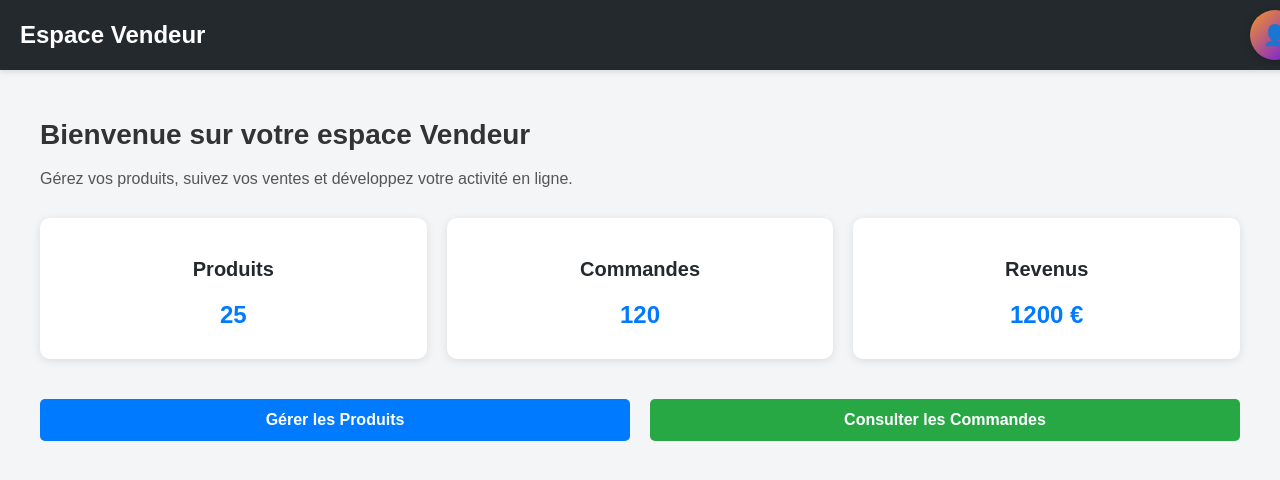
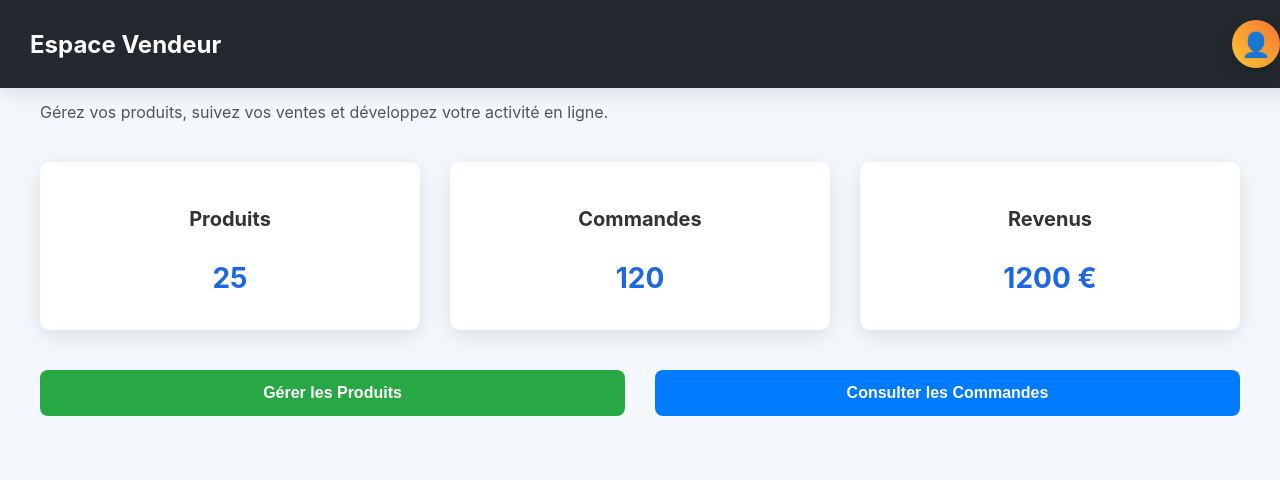
Before and after one commit to LouayBenCerifa/emrf, a React (Create React App) app: page /vendeur in a window 1280 px wide. Shown: the top 480 px of the page. Built offline with nearby package versions, Linux system fonts and the light colour scheme.

Commit message:
profile pour le vendeur

```diff
--- a/src/App.js
+++ b/src/App.js
@@ -7,6 +7,7 @@ import ClientPage from './ClientPage';
 import VendeurPage from './VendeurPage';
 import './App.css';
 import AdminPage from './AdminPage';
+import ProfilePage from './ProfilePage';
 
 function App() {
   const [isLogin, setIsLogin] = useState(true);
@@ -44,7 +45,6 @@ function App() {
       const usersRef = collection(db, 'users');
       const q = query(usersRef, where('email', '==', formData.email));
       const querySnapshot = await getDocs(q);
-
       if (!querySnapshot.empty) {
         const userData = querySnapshot.docs[0].data();
         if (userData.role === 'Client') {
@@ -189,6 +189,7 @@ function AppWithRouter() {
         <Route path="/" element={<App />} />
         <Route path="/client" element={<ClientPage />} />
         <Route path="/vendeur" element={<VendeurPage />} />
+        <Route path="/profile" element={<ProfilePage />} />
         <Route path="/admin" element={<AdminPage />} />
         <Route path="*" element={<Navigate to="/" />} />
       </Routes>
@@ -196,4 +197,4 @@ function AppWithRouter() {
   );
 }
 
-export default AppWithRouter;
+export default AppWithRouter ;
--- a/src/ClientPage.js
+++ b/src/ClientPage.js
@@ -1,18 +1,38 @@
 import React from 'react';
+import { useNavigate } from 'react-router-dom'; // Pour la navigation
 
 function ClientPage() {
+  const navigate = useNavigate(); // Hook de navigation
+
+  // Liste de produits pour afficher dans la page
   const products = [
     { id: 1, name: 'Produit 1', price: 20 },
     { id: 2, name: 'Produit 2', price: 30 },
     { id: 3, name: 'Produit 3', price: 50 },
   ];
 
+  // Fonction pour gérer le clic sur le bouton de profil
+  const handleProfileClick = () => {
+    // Logique à ajouter pour la navigation vers la page du profil
+    navigate('/profile'); // Exemple de redirection vers une page de profil
+  };
+
   return (
     <div>
-          <h1>Nos Produits</h1>
+      {/* Barre de navigation avec bouton de profil */}
+      <header style={headerStyle}>
+        <h1 style={{ margin: 0, fontSize: '24px' }}>Nos Produits</h1>
+
+        {/* Bouton de profil */}
+        <button onClick={handleProfileClick} style={profileButtonStyle}>
+          <span style={{ fontSize: '22px' }}>👤</span> Profil
+        </button>
+      </header>
+
+      {/* Affichage des produits */}
       <div>
         {products.map((product) => (
-              <div key={product.id}>
+          <div key={product.id} style={productCardStyle}>
             <h3>{product.name}</h3>
             <p>€{product.price}</p>
             <button>Ajouter au panier</button>
@@ -23,5 +43,37 @@ function ClientPage() {
   );
 }
 
+// Styles pour l'en-tête et le bouton de profil
+const headerStyle = {
+  display: 'flex',
+  justifyContent: 'space-between',
+  alignItems: 'center',
+  backgroundColor: '#24292f',
+  padding: '15px 25px',
+  color: '#ffffff',
+  boxShadow: '0 4px 12px rgba(0, 0, 0, 0.1)',
+};
+
+const profileButtonStyle = {
+  backgroundColor: '#28a745',
+  color: '#ffffff',
+  padding: '10px 15px',
+  border: 'none',
+  borderRadius: '6px',
+  cursor: 'pointer',
+  fontSize: '16px',
+  display: 'flex',
+  alignItems: 'center',
+  gap: '8px',
+  transition: 'background-color 0.3s ease',
+};
+
+const productCardStyle = {
+  marginBottom: '20px',
+  padding: '20px',
+  border: '1px solid #ddd',
+  borderRadius: '8px',
+  boxShadow: '0 2px 10px rgba(0, 0, 0, 0.1)',
+};
 
 export default ClientPage;
--- /dev/null
+++ b/src/ProfilePage.js
@@ -0,0 +1,42 @@
+import React from 'react';
+
+function ProfilePage() {
+  return (
+    <div style={profilePageStyle}>
+      <h1 style={{ fontSize: '28px', fontWeight: 'bold', color: '#333' }}>Mon Profil</h1>
+      <div style={profileCardStyle}>
+        <h3 style={{ fontSize: '24px' }}>Nom Utilisateur</h3>
+        <p>Email: utilisateur@example.com</p>
+        <p>Adresse: 123 Rue Exemple</p>
+        <button style={editButtonStyle}>Modifier les informations</button>
+      </div>
+    </div>
+  );
+}
+
+const profilePageStyle = {
+  padding: '20px',
+  maxWidth: '1200px',
+  margin: '0 auto',
+  backgroundColor: '#f5f7fa',
+};
+
+const profileCardStyle = {
+  backgroundColor: '#fff',
+  padding: '20px',
+  borderRadius: '8px',
+  boxShadow: '0 4px 12px rgba(0, 0, 0, 0.1)',
+  marginBottom: '20px',
+};
+
+const editButtonStyle = {
+  padding: '12px 20px',
+  backgroundColor: '#007bff',
+  color: '#fff',
+  border: 'none',
+  borderRadius: '6px',
+  cursor: 'pointer',
+  fontSize: '16px',
+};
+
+export default ProfilePage;
--- a/src/VendeurPage.js
+++ b/src/VendeurPage.js
@@ -5,18 +5,28 @@ import { useNavigate } from 'react-router-dom';
 const StatCard = ({ title, value }) => (
   <div
     style={{
-      padding: '20px',
+      padding: '25px',
       backgroundColor: '#ffffff',
       borderRadius: '10px',
-      boxShadow: '0 2px 10px rgba(0, 0, 0, 0.1)',
+      boxShadow: '0 6px 20px rgba(0, 0, 0, 0.1)',
       textAlign: 'center',
-      transition: 'transform 0.3s ease',
+      transition: 'transform 0.3s ease, box-shadow 0.3s ease',
+      display: 'flex',
+      flexDirection: 'column',
+      justifyContent: 'center',
+      alignItems: 'center',
     }}
-    onMouseOver={(e) => (e.currentTarget.style.transform = 'translateY(-5px)')}
-    onMouseOut={(e) => (e.currentTarget.style.transform = 'translateY(0)')}
+    onMouseOver={(e) => {
+      e.currentTarget.style.transform = 'scale(1.05)';
+      e.currentTarget.style.boxShadow = '0 12px 30px rgba(0, 0, 0, 0.15)';
+    }}
+    onMouseOut={(e) => {
+      e.currentTarget.style.transform = 'scale(1)';
+      e.currentTarget.style.boxShadow = '0 6px 20px rgba(0, 0, 0, 0.1)';
+    }}
   >
-    <h3 style={{ fontSize: '20px', fontWeight: 'bold', color: '#24292e' }}>{title}</h3>
-    <p style={{ fontSize: '24px', fontWeight: 'bold', margin: '10px 0', color: '#007bff' }}>{value}</p>
+    <h3 style={{ fontSize: '20px', fontWeight: 'bold', color: '#333' }}>{title}</h3>
+    <p style={{ fontSize: '28px', fontWeight: 'bold', margin: '10px 0', color: '#1d68e1' }}>{value}</p>
   </div>
 );
 
@@ -24,17 +34,24 @@ const ActionButton = ({ label, onClick, color }) => (
   <button
     onClick={onClick}
     style={{
-      padding: '12px 20px',
+      padding: '14px 24px',
       backgroundColor: color,
       color: '#ffffff',
       border: 'none',
-      borderRadius: '5px',
+      borderRadius: '8px',
       cursor: 'pointer',
       fontSize: '16px',
-      transition: 'background-color 0.3s ease',
+      fontWeight: '600',
+      transition: 'background-color 0.3s ease, transform 0.3s ease',
     }}
-    onMouseOver={(e) => (e.target.style.backgroundColor = '#0056b3')}
-    onMouseOut={(e) => (e.target.style.backgroundColor = color)}
+    onMouseOver={(e) => {
+      e.target.style.backgroundColor = '#0056b3';
+      e.target.style.transform = 'scale(1.05)';
+    }}
+    onMouseOut={(e) => {
+      e.target.style.backgroundColor = color;
+      e.target.style.transform = 'scale(1)';
+    }}
   >
     {label}
   </button>
@@ -43,6 +60,9 @@ const ActionButton = ({ label, onClick, color }) => (
 function VendeurPage() {
   const navigate = useNavigate();
   const [showMenu, setShowMenu] = useState(false);
+  const [showChangePasswordModal, setShowChangePasswordModal] = useState(false);
+  const [newPassword, setNewPassword] = useState('');
+  const [confirmPassword, setConfirmPassword] = useState('');
 
   const handleProfileClick = () => {
     setShowMenu((prev) => !prev);
@@ -53,6 +73,26 @@ function VendeurPage() {
     navigate('/App');
   };
 
+  const handleChangePasswordClick = () => {
+    setShowChangePasswordModal(true);
+    setShowMenu(false); // Ferme le menu après avoir cliqué
+  };
+
+  const handlePasswordSubmit = () => {
+    if (newPassword !== confirmPassword) {
+      alert('Les mots de passe ne correspondent pas.');
+    } else {
+      // Logique de modification du mot de passe (par exemple appel API)
+      console.log('Mot de passe modifié avec succès !');
+      setShowChangePasswordModal(false); // Ferme la modale après soumission
+    }
+  };
+
+  const handleProfilePageClick = () => {
+    navigate('/profile'); // Redirige vers la page ProfilePage
+    setShowMenu(false); // Ferme le menu après avoir cliqué
+  };
+
   const stats = [
     { title: 'Produits', value: 25 },
     { title: 'Commandes', value: 120 },
@@ -60,12 +100,12 @@ function VendeurPage() {
   ];
 
   const actions = [
-    { label: 'Gérer les Produits', onClick: () => console.log('Gestion des produits !'), color: '#007bff' },
-    { label: 'Consulter les Commandes', onClick: () => console.log('Consultation des commandes !'), color: '#28a745' },
+    { label: 'Gérer les Produits', onClick: () => console.log('Gestion des produits !'), color: '#28a745' },
+    { label: 'Consulter les Commandes', onClick: () => console.log('Consultation des commandes !'), color: '#007bff' },
   ];
 
   return (
-    <div style={{ fontFamily: 'Arial, sans-serif', backgroundColor: '#f4f5f7', minHeight: '100vh' }}>
+    <div style={{ fontFamily: 'Inter, sans-serif', backgroundColor: '#f4f7fc', minHeight: '100vh' }}>
       {/* Barre de navigation */}
       <header
         style={{
@@ -73,43 +113,45 @@ function VendeurPage() {
           top: 0,
           left: 0,
           width: '100%',
-          backgroundColor: '#24292e',
+          backgroundColor: '#24292f',
           color: '#ffffff',
-          padding: '10px 20px',
+          padding: '20px 30px',
           display: 'flex',
           justifyContent: 'space-between',
           alignItems: 'center',
-          boxShadow: '0 2px 5px rgba(0, 0, 0, 0.1)',
+          boxShadow: '0 6px 18px rgba(0, 0, 0, 0.1)',
           zIndex: 1000,
         }}
       >
-        <h2 style={{ margin: 0, fontSize: '24px', fontWeight: 'bold' }}>Espace Vendeur</h2>
+        <h2 style={{ margin: 0, fontSize: '24px', fontWeight: '700' }}>Espace Vendeur</h2>
         <div style={{ position: 'relative' }}>
           {/* Bouton profil */}
           <div
             onClick={handleProfileClick}
             style={{
-              width: '50px',
-              height: '50px',
+              marginRight: '30px',
+              width: '48px',
+              height: '48px',
               borderRadius: '50%',
-              background: 'linear-gradient(135deg,rgb(248, 150, 37), #6610f2)',
+              background: 'linear-gradient(45deg, #fdc830, #f37335)',
               display: 'flex',
               justifyContent: 'center',
               alignItems: 'center',
               cursor: 'pointer',
-              boxShadow: '0 2px 10px rgba(0, 0, 0, 0.2)',
+              boxShadow: '0 6px 18px rgba(0, 0, 0, 0.2)',
               transition: 'transform 0.3s ease, box-shadow 0.3s ease',
+              marginLeft: '20px', // Ajustement léger à gauche
             }}
             onMouseOver={(e) => {
               e.currentTarget.style.transform = 'scale(1.1)';
-              e.currentTarget.style.boxShadow = '0 4px 15px rgba(0, 0, 0, 0.3)';
+              e.currentTarget.style.boxShadow = '0 8px 22px rgba(0, 0, 0, 0.25)';
             }}
             onMouseOut={(e) => {
               e.currentTarget.style.transform = 'scale(1)';
-              e.currentTarget.style.boxShadow = '0 2px 10px rgba(0, 0, 0, 0.2)';
+              e.currentTarget.style.boxShadow = '0 6px 18px rgba(0, 0, 0, 0.2)';
             }}
           >
-            <span style={{ fontSize: '20px', color: '#ffffff', fontWeight: 'bold' }}>👤</span>
+            <span style={{ fontSize: '24px', color: '#ffffff', fontWeight: '600' }}>👤</span>
           </div>
 
           {/* Menu déroulant */}
@@ -117,20 +159,22 @@ function VendeurPage() {
             <div
               style={{
                 position: 'absolute',
-                top: '60px',
+                top: '65px',
+                marginRight: '30px',
                 right: 0,
                 backgroundColor: '#ffffff',
-                boxShadow: '0 2px 10px rgba(0, 0, 0, 0.2)',
-                borderRadius: '5px',
+                boxShadow: '0 6px 20px rgba(0, 0, 0, 0.1)',
+                borderRadius: '8px',
                 overflow: 'hidden',
                 zIndex: 1000,
+                width: '160px',
               }}
             >
               <button
                 onClick={handleDisconnectClick}
                 style={{
-                  padding: '10px 20px',
-                  backgroundColor: '#ffffff',
+                  padding: '12px',
+                  backgroundColor: '#fff',
                   border: 'none',
                   borderBottom: '1px solid #eaeaea',
                   color: '#24292e',
@@ -139,10 +183,44 @@ function VendeurPage() {
                   cursor: 'pointer',
                   fontSize: '14px',
                 }}
-                onMouseOver={(e) => (e.target.style.backgroundColor = '#f4f4f4')}
-                onMouseOut={(e) => (e.target.style.backgroundColor = '#ffffff')}
+                onMouseOver={(e) => (e.target.style.backgroundColor = '#f0f0f0')}
+                onMouseOut={(e) => (e.target.style.backgroundColor = '#fff')}
               >
                 Se déconnecter
+              </button>
+              <button
+                onClick={handleChangePasswordClick}
+                style={{
+                  padding: '12px',
+                  backgroundColor: '#fff',
+                  border: 'none',
+                  color: '#24292e',
+                  textAlign: 'left',
+                  width: '100%',
+                  cursor: 'pointer',
+                  fontSize: '14px',
+                }}
+                onMouseOver={(e) => (e.target.style.backgroundColor = '#f0f0f0')}
+                onMouseOut={(e) => (e.target.style.backgroundColor = '#fff')}
+              >
+                Modifier le mot de passe
+              </button>
+              <button
+                onClick={handleProfilePageClick}
+                style={{
+                  padding: '12px',
+                  backgroundColor: '#fff',
+                  border: 'none',
+                  color: '#24292e',
+                  textAlign: 'left',
+                  width: '100%',
+                  cursor: 'pointer',
+                  fontSize: '14px',
+                }}
+                onMouseOver={(e) => (e.target.style.backgroundColor = '#f0f0f0')}
+                onMouseOut={(e) => (e.target.style.backgroundColor = '#fff')}
+              >
+                Voir le Profil
               </button>
             </div>
           )}
@@ -150,10 +228,8 @@ function VendeurPage() {
       </header>
 
       {/* Contenu principal */}
-      <main style={{ marginTop: '80px', padding: '20px', maxWidth: '1200px', margin: '80px auto' }}>
-        <h1 style={{ fontSize: '28px', fontWeight: 'bold', color: '#333' }}>
-          Bienvenue sur votre espace Vendeur
-        </h1>
+      <main style={{ marginTop: '110px', padding: '30px', maxWidth: '1200px', margin: '0 auto' }}>
+        <h1 style={{ fontSize: '28px', fontWeight: '700', color: '#333' }}>Bienvenue sur votre espace Vendeur</h1>
         <p style={{ fontSize: '16px', color: '#555' }}>
           Gérez vos produits, suivez vos ventes et développez votre activité en ligne.
         </p>
@@ -162,9 +238,9 @@ function VendeurPage() {
         <div
           style={{
             display: 'grid',
-            gridTemplateColumns: 'repeat(auto-fit, minmax(250px, 1fr))',
-            gap: '20px',
-            marginTop: '30px',
+            gridTemplateColumns: 'repeat(auto-fit, minmax(270px, 1fr))',
+            gap: '30px',
+            marginTop: '40px',
           }}
         >
           {stats.map((stat, index) => (
@@ -177,7 +253,7 @@ function VendeurPage() {
           style={{
             display: 'flex',
             justifyContent: 'center',
-            gap: '20px',
+            gap: '30px',
             marginTop: '40px',
           }}
         >
--- a/src/firebase.js
+++ b/src/firebase.js
@@ -1,5 +1,6 @@
 import { initializeApp } from "firebase/app";
 import { getFirestore } from "firebase/firestore";
+
 const firebaseConfig = {
   apiKey: "AIzaSyCyLuywSLJ83BwxCNFacET_qOOLm4OotHg",
   authDomain: "ecommerce-a8c8f.firebaseapp.com",
@@ -11,7 +12,7 @@ const firebaseConfig = {
   measurementId: "G-EE7DG5D4QZ"
 };
 
-
+// Initialize Firebase
 const app = initializeApp(firebaseConfig);
 const db = getFirestore(app);
 
```
Also changed, not shown: src/route.js (+5 -5 lines). Lines whose indentation alone changed are shown as unchanged.
